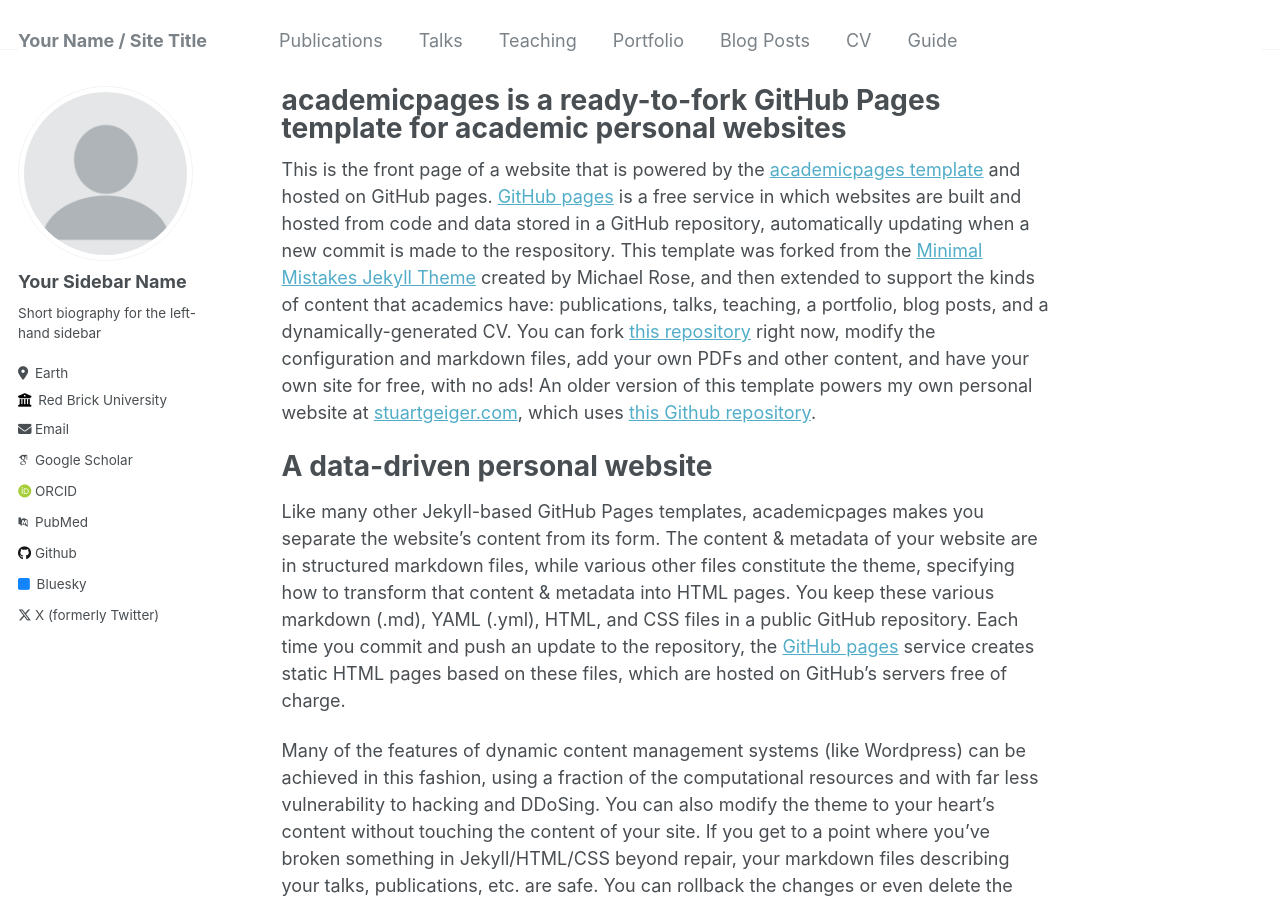
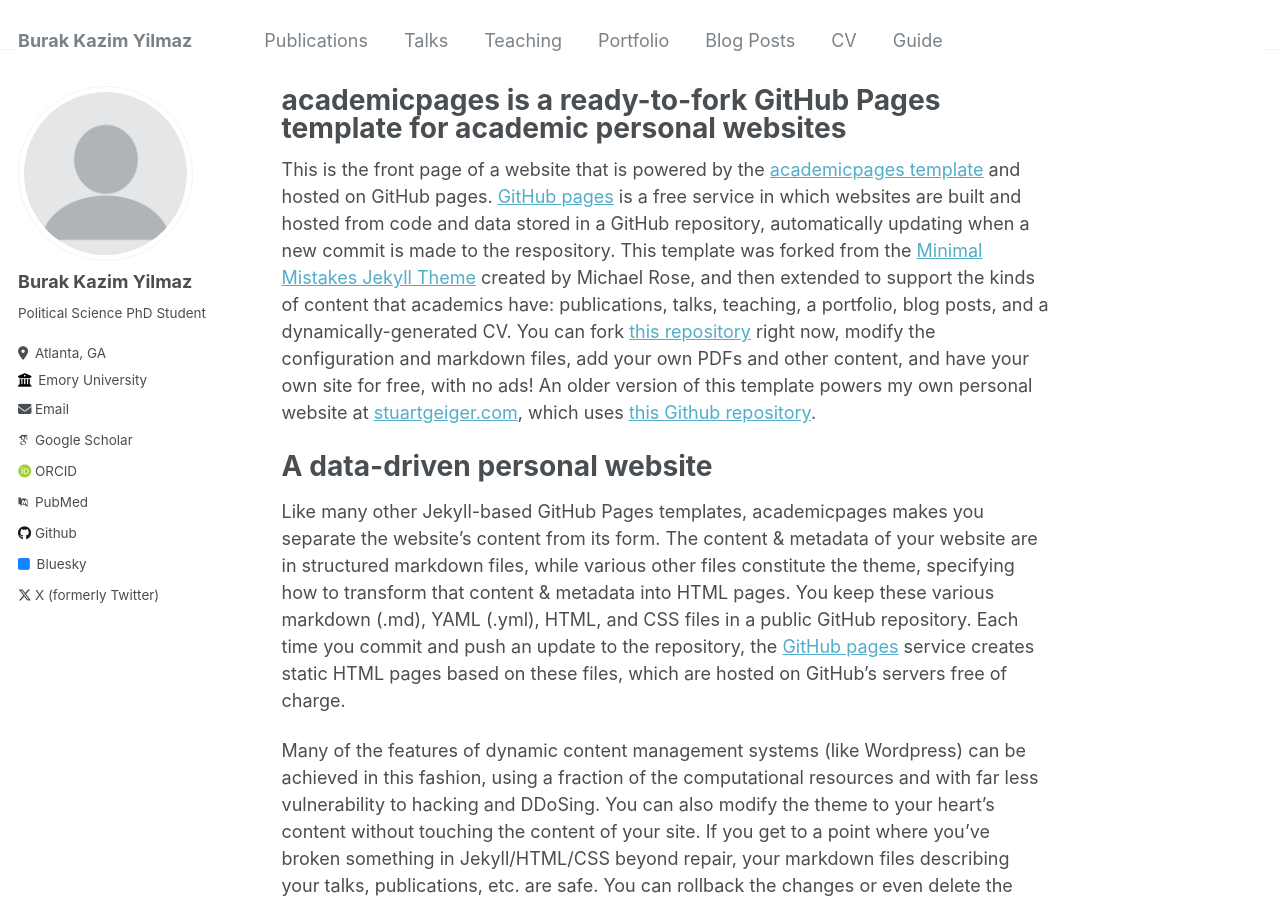
Before and after one commit to burakkazimyilmaz/bkyilmaz, a Jekyll site: the page built from _pages/about.md, in a window 1280 px wide and 900 px high. Built offline with Jekyll 4.4.1, drawn with Linux system fonts in a browser that asks for light colours; some web fonts are replaced.

Commit message:
Update _config.yml

```diff
--- a/_config.yml
+++ b/_config.yml
@@ -8,10 +8,10 @@
 
 # Basic Site Settings
 locale                   : "en-US"
-title                    : "Your Name / Site Title"
+title                    : "Burak Kazim Yilmaz"
 title_separator          : "-"
 name                     : &name "Your Name"
-description              : &description "personal description"
+description              : &description "Political Science PhD Student at Emory University"
 url                      : https://academicpages.github.io # the base hostname & protocol for your site e.g. "https://mmistakes.github.io"
 baseurl                  : "" # the subpath of your site, e.g. "/blog"
 repository               : "academicpages/academicpages.github.io"
@@ -22,13 +22,12 @@ repository               : "academicpages/academicpages.github.io"
 author:
   # Biographic information
   avatar           : "profile.png"
-  name             : "Your Sidebar Name"
-  pronouns         : # example: "she/her"
-  bio              : "Short biography for the left-hand sidebar"
-  location         : "Earth"
-  employer         : "Red Brick University"
+  name             : "Burak Kazim Yilmaz"
+  bio              : "Political Science PhD Student"
+  location         : "Atlanta, GA"
+  employer         : "Emory University"
   uri              : # URL
-  email            : "none@example.org"
+  email            : "burak.kazim.yilmaz@emory.edu"
 
   # Academic websites
   arxiv            : # URL - Update with the correct link to your profile
@@ -64,7 +63,7 @@ author:
   steam            : # Username
   telegram         : # URL
   tumblr           : # Username
-  twitter          : "UniofOxford"  # Replace this with your X / Twitter handle
+  twitter          : "brkzmyilmaz"  # Replace this with your X / Twitter handle
   vine             : # Username
   weibo            : # Username
   wikipedia        : # Username
```
